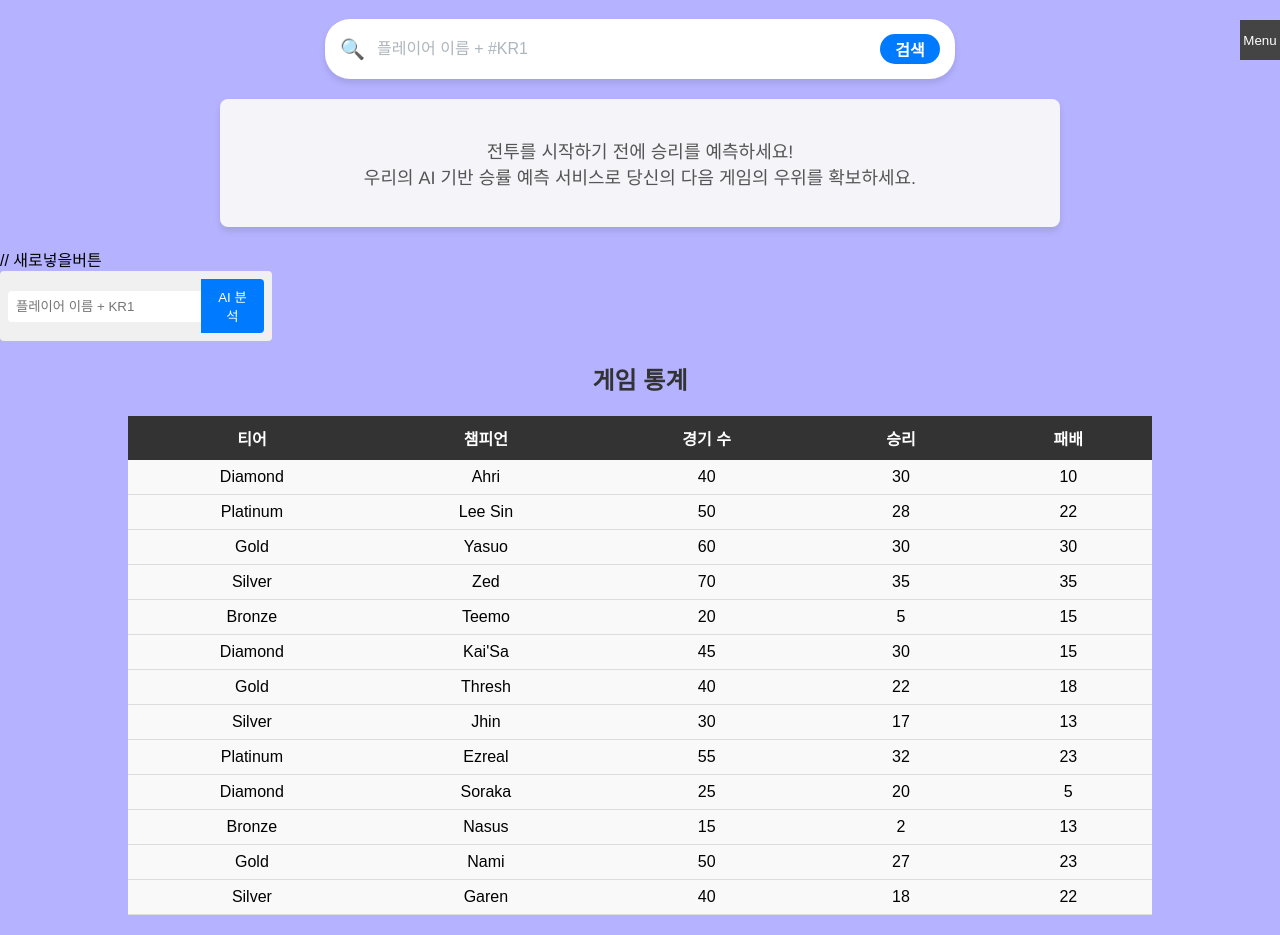
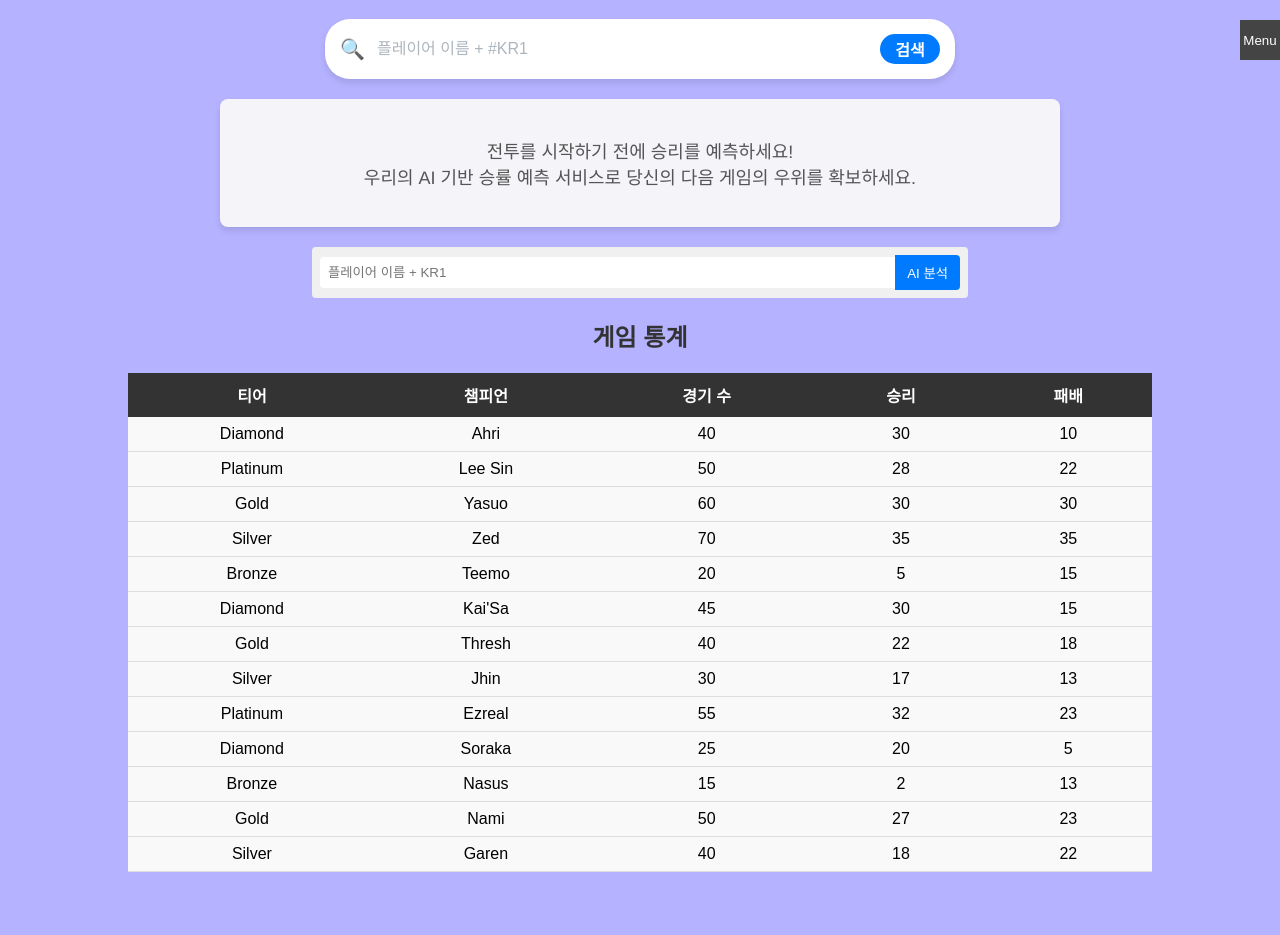
Before and after one commit to YoungHyeon1/Lab-scale, a React (Create React App) app in the folder GameApp/app/: page /ai_search in a window 1280 px wide. After the commit the page ends 892 px from the top, so only its background shows below. Built offline with nearby package versions, Linux system fonts and the light colour scheme.

Commit message:
변경내용 적기

```diff
--- a/GameApp/app/src/components/AIPredicPage.jsx
+++ b/GameApp/app/src/components/AIPredicPage.jsx
@@ -108,7 +108,7 @@ const AIPredicPage = () => {
         </PromoText>
       </PromoContainer>
 
-      // 새로넣을버튼
+
       <PredictSC />
 
 
--- a/GameApp/app/src/components/PredictSC.jsx
+++ b/GameApp/app/src/components/PredictSC.jsx
@@ -4,12 +4,13 @@ import styled from 'styled-components';
 const SearchContainer = styled.div`
   display: flex;
   align-items: center;
-  background-color: #f0f0f0; // 배경색 (원하는 색상으로 변경)
+  justify-content: center; // 위치 변경
+  background-color: #f0f0f0;
   padding: 8px;
   border-radius: 4px;
-  width: 20%; // 원하는 너비 (%)
-  justify-content: space-between; // 버튼과 input 사이 공간 확보
-  flex-shrink: 0;
+  min-width: 200px; // 최소 너비 설정 (필요에 따라 조절)
+  width: 50%;
+  margin: 0 auto;
 `;
 
 const SearchInput = styled.input`
```
